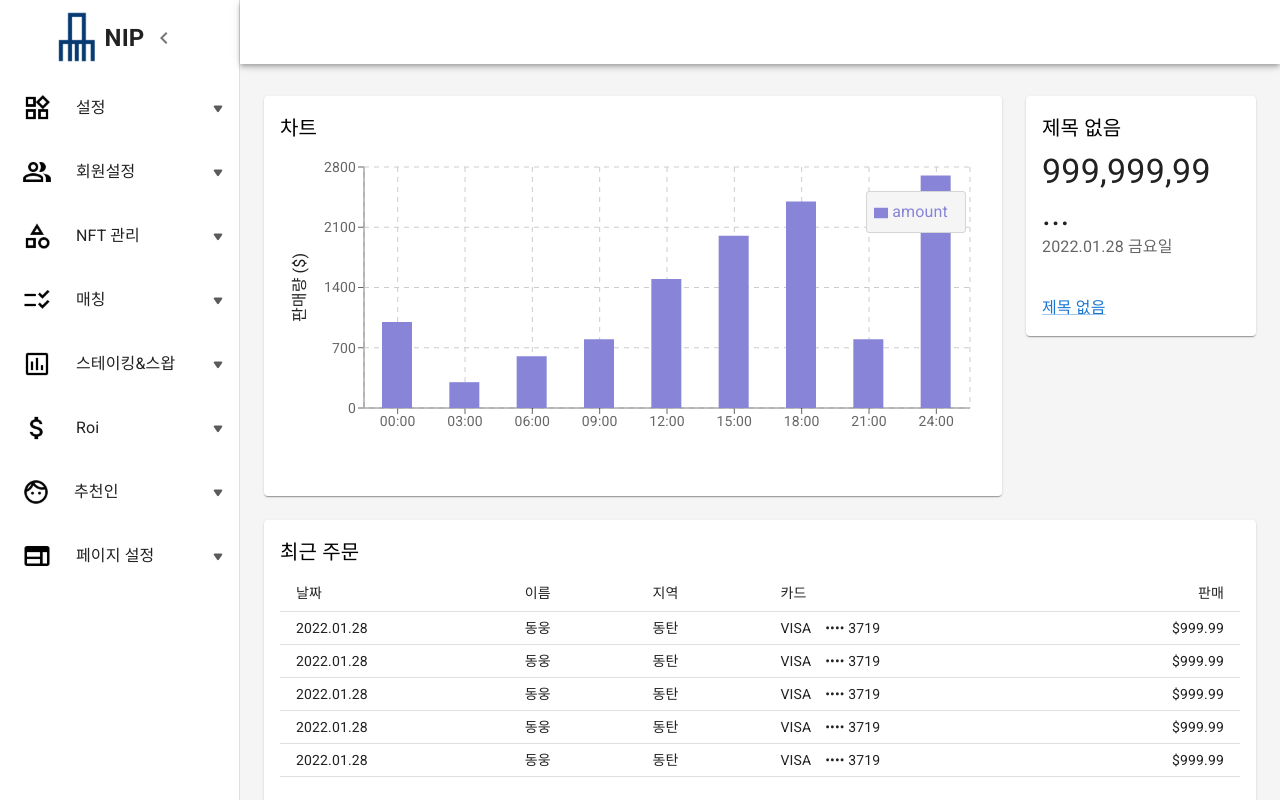
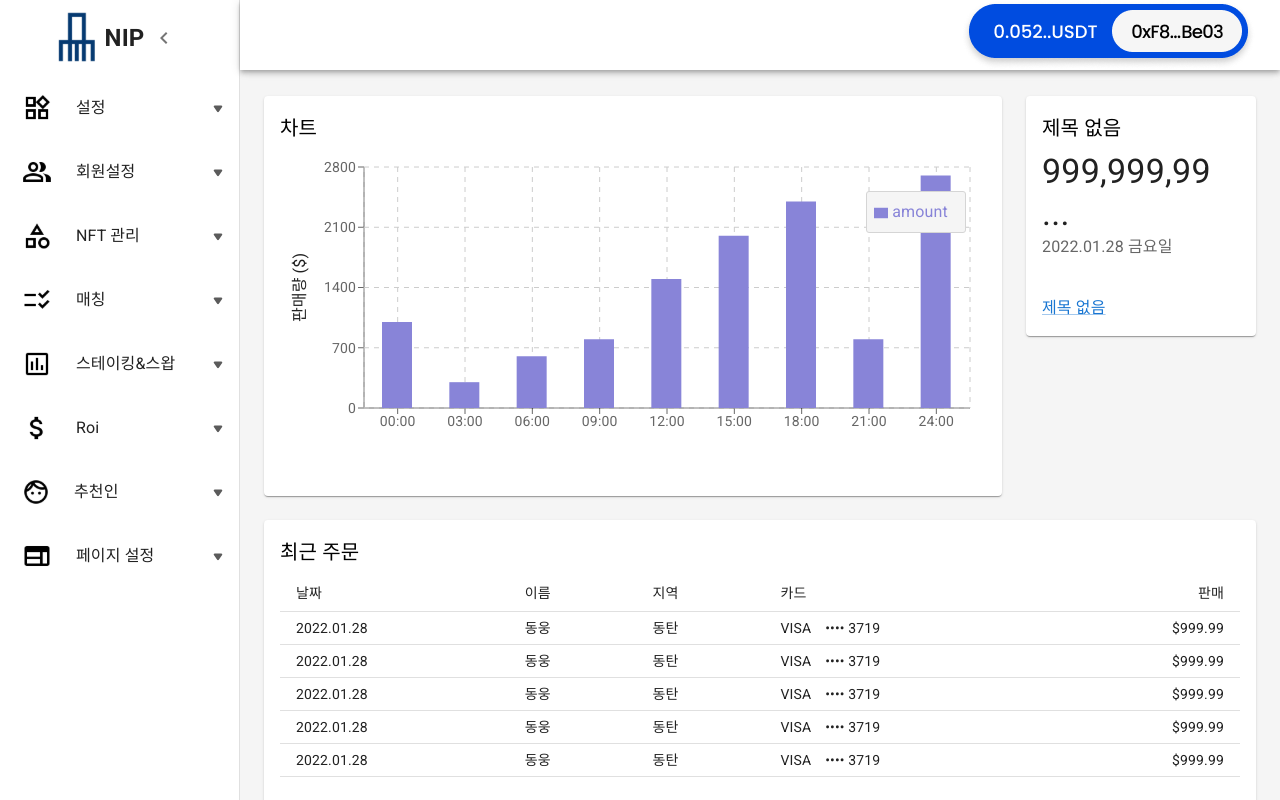
Before and after one commit to chainlabs21/nip-admin-20220128, a React (Create React App) app: page / in a window 1280 px wide. Built offline with nearby package versions, Linux system fonts and the light colour scheme.

Commit message:
update logo

```diff
--- a/src/page/dashboard/Dashboard.tsx
+++ b/src/page/dashboard/Dashboard.tsx
@@ -16,6 +16,7 @@
 import nip_logo from '../../assets/icon/nip-logo.svg'
 import DrawerField from '../../components/drawer-items/DrawerField'
 import { drawerFields } from '../../components/drawer-items/items/drawer-fields'
+import navi_logo from '../../assets/images/navi-logo.png'
 
 function Copyright(props: any) {
   return (
@@ -136,6 +137,8 @@
                 </div>
               )}
             </Typography>
+
+            <img src={navi_logo} alt="navi-logo" />
           </Toolbar>
         </AppBar>
 
```
Also changed, not shown: src/assets/images/navi-logo.png (added).
